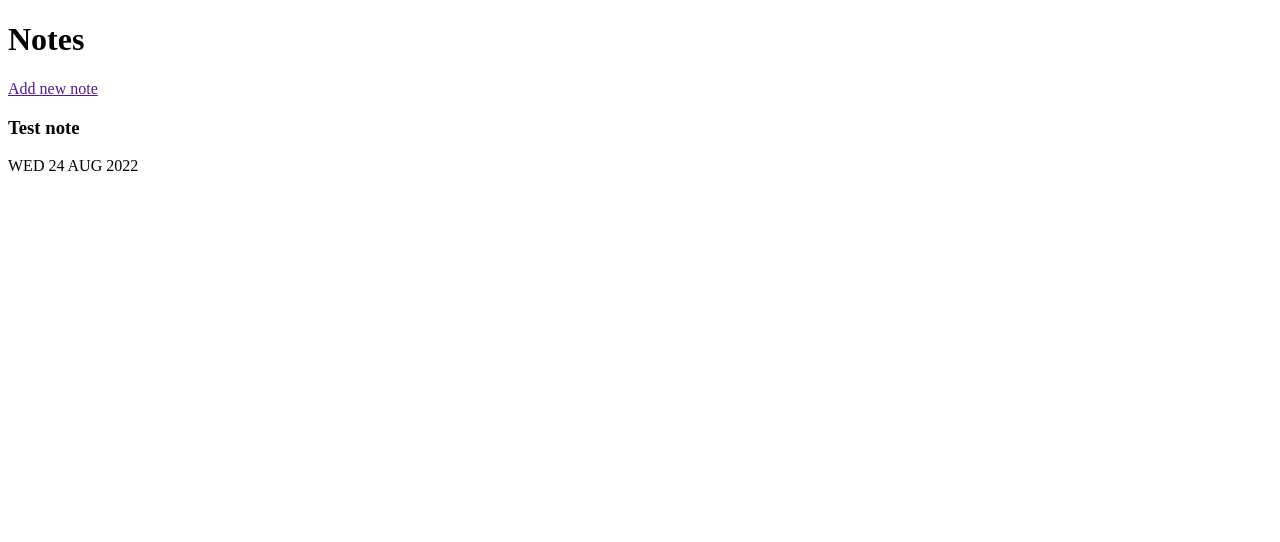
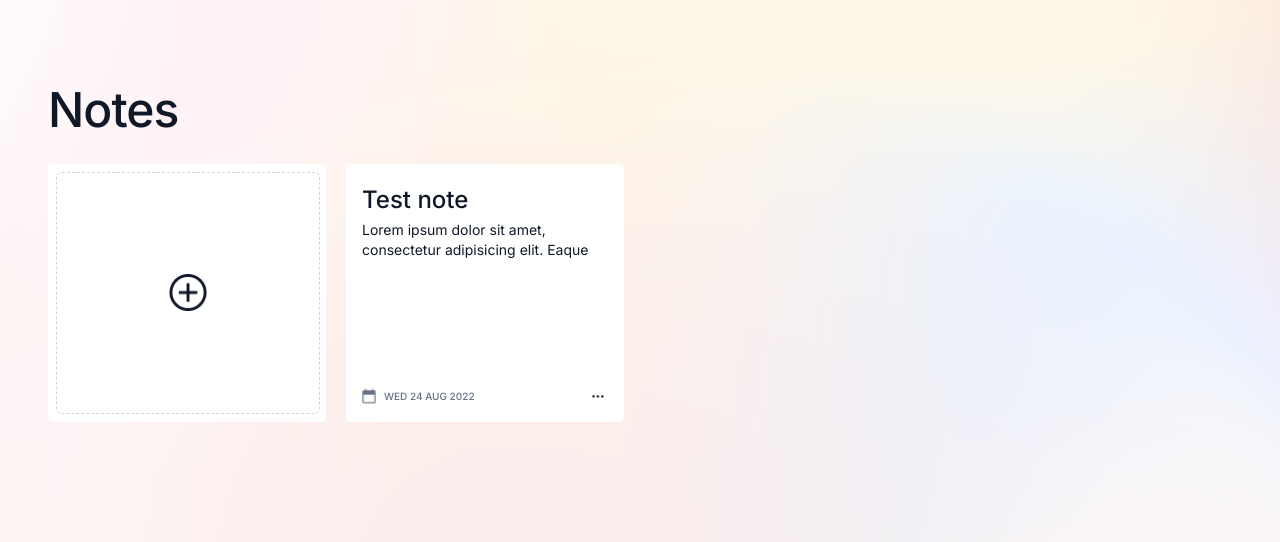
Before and after one commit to rafaelsantanna/6b-digital-notes, a plain HTML site: page index.html in a window 1280 px wide. Drawn offline with Linux system fonts and the light colour scheme.

Commit message:
styled notes componente

```diff
--- a/index.html
+++ b/index.html
@@ -6,22 +6,29 @@
   <meta name="viewport" content="width=device-width, initial-scale=1.0">
   <title>6B Digital: Notes</title>
   <link rel="stylesheet" href="./styles/index.css">
+
+  <link rel="preconnect" href="https://fonts.googleapis.com">
+  <link rel="preconnect" href="https://fonts.gstatic.com" crossorigin>
+  <link href="https://fonts.googleapis.com/css2?family=Inter:wght@400;500&display=swap" rel="stylesheet">
 </head>
 <body>
 
   <div class="container">
     <h1 class="title">Notes</h1>
 
+    <div class="notes">
       <div class="note note--add-new">
-      <a href="">
-        <span class="icon-plus">
+        <a class="" href="">
+          <span class="icon-add-circle">
           <span class="note__add-new">Add new note</span>
         </a>
       </div>
 
       <div class="note">
+        <div>
           <h3 class="note__title">Test note</h3>
-      <p class="note__content"></p>
+          <p class="note__content">Lorem ipsum dolor sit amet, consectetur adipisicing elit. Eaque maiores voluptate et sequi saepe praesentium modi fugit ratione aspernatur, magnam exercitationem ipsa placeat, quod, tenetur iusto quis illum eos aperiam.</p>
+        </div>
 
         <div class="note__footer">
           <div class="note__date">
@@ -29,9 +36,13 @@
             <span class="note__day">WED 24 AUG 2022</span>
           </div>
           <a class="note__actions" href="">
-          <span class="icon-dots" alt="dots-icon">
+            <span class="icon-more-vert" alt="more vert icon">
           </a>
         </div>
+      </div>
+
+
+
     </div>
   </div>
 
--- a/styles/index.css
+++ b/styles/index.css
@@ -0,0 +1,150 @@
+body {
+  padding: 0;
+  margin: 0;
+  height: 100vh;
+  background-image: url('../images/Background.png');
+  background-repeat: no-repeat;
+  background-size: cover;
+}
+.container {
+  /* display: flex; */
+  padding: 48px;
+}
+
+.title {
+  font-family: 'Inter', sans-serif;
+  font-style: normal;
+  font-weight: 500;
+  font-size: 48px;
+  line-height: 60px;
+  letter-spacing: -0.02em;
+  color: #101828;
+  margin-bottom: 24px;
+}
+
+.notes {
+  display: flex;
+  align-items: flex-start;
+  justify-content: flex-start;
+  flex-wrap: wrap;
+  gap: 20px;
+}
+
+.note {
+  display: flex;
+  flex-direction: column;
+  justify-content: space-between;
+  padding: 16px;
+  box-sizing: border-box;
+
+  width: 278px;
+  height: 258px;
+  max-width: 278px;
+
+  background: #FFFFFF;
+  border-radius: 5px;
+
+  flex: none;
+  order: 1;
+  flex-grow: 1;
+}
+
+.note.note--add-new {
+  padding: 8px;
+  display: flex;
+  flex-direction: column;
+  justify-content: space-between;
+  align-items: flex-start;
+}
+.note.note--add-new a {
+  display: flex;
+  justify-content: center;
+  align-items: center;
+  width: 100%;
+  height: 100%;
+  border: 1px dashed #D0D5DD;
+  border-radius: 6px;
+}
+
+.note__add-new {
+  display: none;
+}
+
+.note__title {
+  font-family: 'Inter';
+  font-style: normal;
+  font-weight: 500;
+  font-size: 24px;
+  line-height: 32px;
+  margin: 4px 0;
+  color: #101828;
+}
+
+.note__content {
+  font-family: 'Inter';
+  font-style: normal;
+  font-weight: 400;
+  font-size: 14px;
+  line-height: 20px;
+  color: #101828;
+  margin: 0;
+
+  height: 40px;
+  overflow: hidden;
+}
+
+.note__footer {
+  display: flex;
+  align-items: center;
+  justify-content: space-between;
+}
+
+.note__date {
+  display: flex;
+  align-items: center;
+}
+
+.note__day {
+  font-family: 'Inter';
+  font-style: normal;
+  font-weight: 500;
+  font-size: 10px;
+  text-align: center;
+  text-transform: uppercase;
+  color: #667085;
+  margin-left: 6px;
+}
+
+.note__actions {
+  display: flex;
+  align-items: center;
+  justify-content: center;
+  width: 20px;
+  height: 20px;
+}
+
+.icon-add-circle {
+  display: block;
+  background-image: url('../images/add_circle.png');
+  background-size: contain;
+  background-repeat: no-repeat;
+  width: 38px;
+  height: 38px;
+}
+.icon-calendar {
+  display: block;
+  background-image: url('../images/calendar.png');
+  background-size: contain;
+  background-repeat: no-repeat;
+  width: 16px;
+  height: 16px;
+}
+
+.icon-more-vert {
+  display: block;
+  background-image: url('../images/more_vert.png');
+  background-size: contain;
+  background-repeat: no-repeat;
+  width: 12px;
+  height: 3px;
+}
```
Also changed, not shown: images/calendar.png (renamed from images/calendar_today.png). Lines whose indentation alone changed are shown as unchanged.
